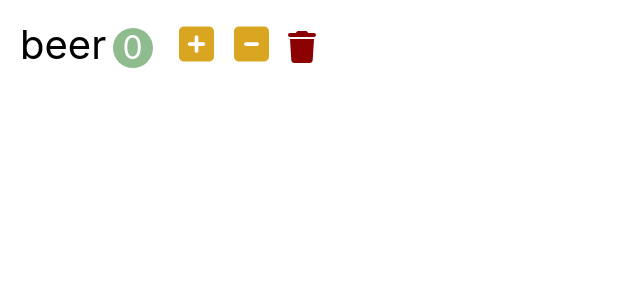
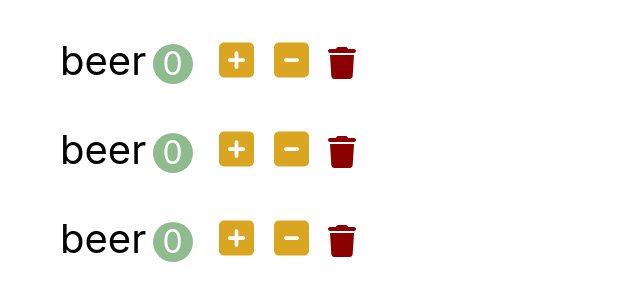
Before and after one commit to youmeSon/fridge-check, a React (Create React App) app: page / in a window 1280 px wide. Shown: the top 300 px of the page, without its empty margins (0-640 px from the left). Built offline with nearby package versions, Linux system fonts and the light colour scheme.

Commit message:
create the fridgeItems

```diff
--- a/src/app.jsx
+++ b/src/app.jsx
@@ -1,9 +1,9 @@
 import React from 'react';
 import './app.css';
-import FridgeItem from './components/fridgeItem';
+import FridgeItems from './components/fridgeItems';
 
 function App() {
-  return <FridgeItem/>
+  return <FridgeItems/>
 }
 
 export default App;
--- /dev/null
+++ b/src/components/fridgeItems.jsx
@@ -0,0 +1,24 @@
+import React, { Component } from 'react';
+import FridgeItem from './fridgeItem';
+
+class FridgeItems extends Component {
+    state = {
+        fridgeItems: [
+            { name: 'beer', count: 0},
+            { name: 'vegetable', count: 0},
+            { name: 'fruits', count: 0},
+        ]
+    }
+    render() {
+        return (
+        <ul>
+            {this.state.fridgeItems.map(item => (
+                    < FridgeItem />
+            ))
+            }
+        </ul>
+        );
+    }
+}
+
+export default FridgeItems;
```
Also changed, not shown: src/components/fridgeItem.jsx (+6 -4 lines).
